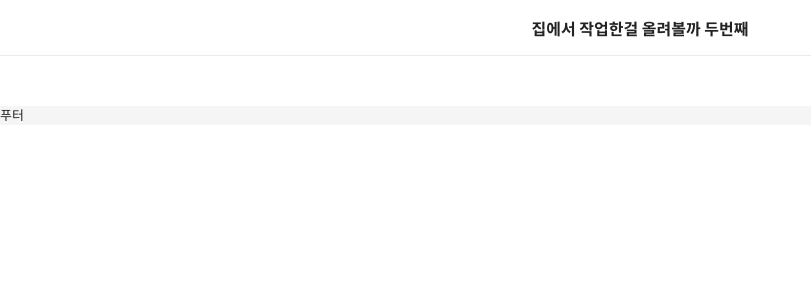
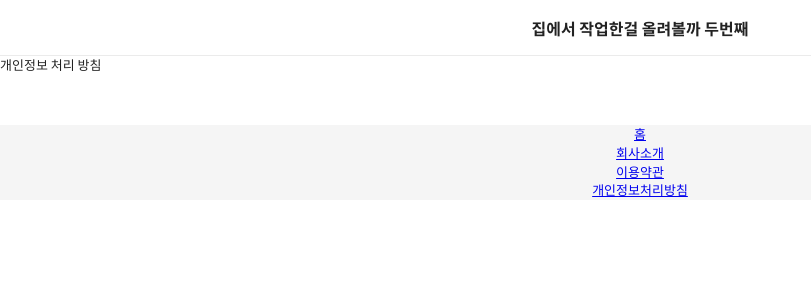
Before and after one commit to gaessamzie/vue-im, a Vue app: page /privacy in a window 1280 px wide. Shown: the top 300 px of the page, without its empty margins (0-811 px from the left). Built offline with nearby package versions, Linux system fonts and the light colour scheme.

Commit message:
ncgn second work

```diff
--- /dev/null
+++ b/src/assets/scss/components/footer.scss
@@ -0,0 +1,3 @@
+.footer{clear:both;background:#f5f5f5;
+    &__menu{text-align:center}
+}
--- /dev/null
+++ b/src/assets/scss/components/header.scss
@@ -0,0 +1,4 @@
+.header{position:fixed;top:0;left:0;z-index:100;width:100%;height:24px;padding:16px 0;text-align:center;background:white;
+    &__title{@include head1}
+}
+.header:after{content:"";position:absolute;bottom:0;left:0;width:100%;height:1px;background:#ebebeb;}
--- a/src/assets/scss/layout/container.scss
+++ b/src/assets/scss/layout/container.scss
@@ -1,11 +1,3 @@
-body{min-width:280px;font-size:13px;color:#222;line-height:1.45;font-weight:400;font-family:'Noto Sans KR',Apple Gothic,Droid Sans,sans-serif}
-
-#app{position:relative}
-
-.header{position:fixed;top:0;left:0;z-index:100;width:100%;height:24px;padding:16px 0;text-align:center;background:white}
-.header:after{content:"";position:absolute;bottom:0;left:0;width:100%;height:1px;background:#ebebeb}
-.header__title{@include head1}
-
-.container{clear:both;padding:0 0 50px;border-top:56px solid transparent}
-
-.footer{clear:both;background:#f5f5f5}
+body{min-width:280px;font-size:13px;color:#222;line-height:1.45;font-weight:400;font-family:'Noto Sans KR',Apple Gothic,Droid Sans,sans-serif;}
+#app{position:relative;}
+.container{clear:both;padding:0 0 50px;border-top:56px solid transparent;}
--- a/src/components/Footer.vue
+++ b/src/components/Footer.vue
@@ -1,6 +1,11 @@
 <template>
     <footer class="footer">
-        푸터
+        <ul class="footer__menu">
+			<li><router-link to="/">홈</router-link></li>
+            <li><router-link to="">회사소개</router-link></li>
+            <li><router-link to="">이용약관</router-link></li>
+            <li><router-link to="/privacy"><strong>개인정보처리방침</strong></router-link></li>
+		</ul>
     </footer>
 </template>
 
@@ -9,3 +14,7 @@ export default {
     name: 'Footer'
 }
 </script>
+
+<style lang="scss" scoped>
+@import '@/assets/scss/components/footer';
+</style>
--- a/src/components/Header.vue
+++ b/src/components/Header.vue
@@ -9,3 +9,7 @@ export default {
     name: 'Header'
 }
 </script>
+
+<style lang="scss" scoped>
+@import '@/assets/scss/components/header';
+</style>
--- a/src/main.js
+++ b/src/main.js
@@ -1,13 +1,20 @@
 import Vue from 'vue'
 import App from './App.vue'
+
 import VueRouter from 'vue-router'
+import privacy from './views/privacy.vue'
 
 Vue.config.productionTip = false
 Vue.use(VueRouter);
 
 const router = new VueRouter({
   mode: 'history',
-  routes: []
+  routes: [
+    {
+      path: '/privacy',
+      component: privacy
+    }
+  ]
 });
 
 new Vue({
--- /dev/null
+++ b/src/views/privacy.vue
@@ -0,0 +1,11 @@
+<template>
+    <div>
+        개인정보 처리 방침
+    </div>
+</template>
+
+<script>
+export default {
+    name: 'privacy'
+}
+</script>
--- /dev/null
+++ b/vue.config.js
@@ -0,0 +1,14 @@
+module.exports = {
+    css: {
+        loaderOptions: {
+            sass: {
+                additionalData: `
+                    @import "@/assets/scss/base/typography.scss";
+                `
+            }
+        }
+    },
+    devServer: {
+        overlay: false
+    },
+};
```
